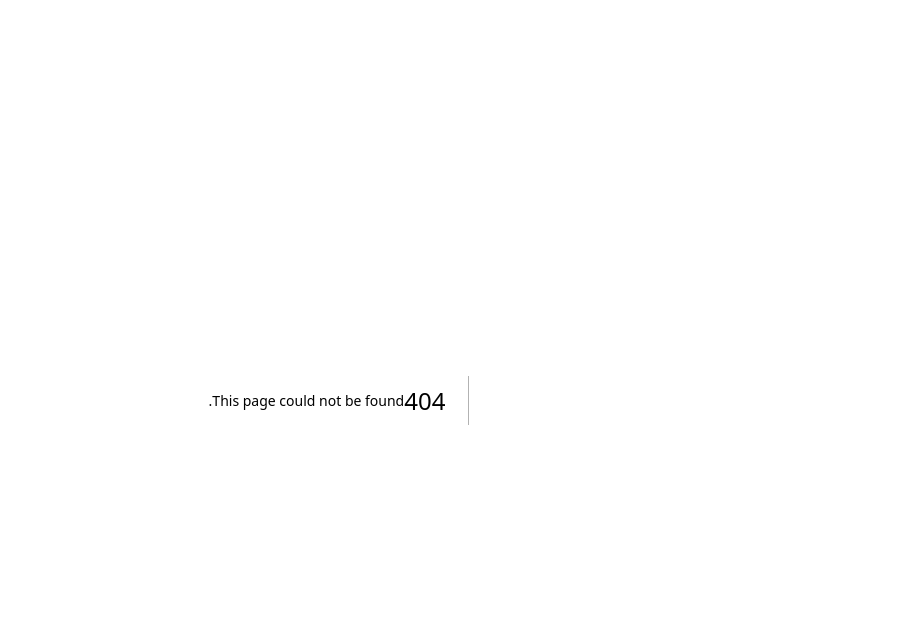
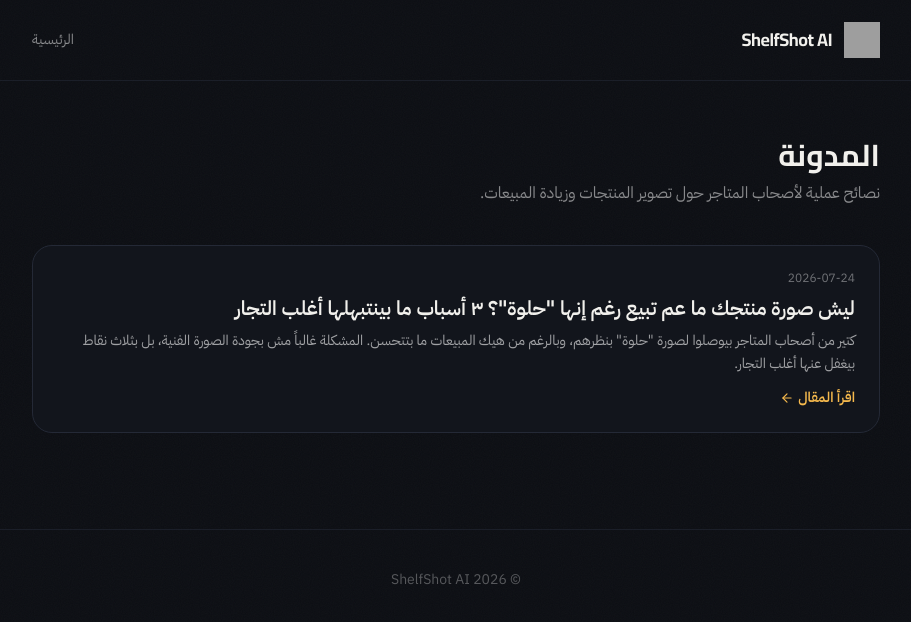
Before and after one commit to dreamtest45-cpu/Lensai-saas, a Next.js app: page /blog in a window 1280 px wide. Before the commit this address had no page. Shown: the top 622 px of the page, without its empty margins (333-1244 px from the left). Built offline with nearby package versions, Linux system fonts and the light colour scheme; grey boxes are pictures that could not be loaded.

Commit message:
Create BlogIndexPage with navigation and posts

```diff
--- /dev/null
+++ b/app/blog/page.tsx
@@ -0,0 +1,55 @@
+import Link from "next/link";
+import { ArrowLeft } from "lucide-react";
+import { BLOG_POSTS } from "@/lib/blog-posts";
+
+export const metadata = {
+  title: "المدونة | ShelfShot AI",
+  description: "مقالات ونصائح عملية لأصحاب المتاجر حول تصوير المنتجات وزيادة المبيعات.",
+};
+
+export default function BlogIndexPage() {
+  return (
+    <div className="min-h-screen grain">
+      <nav className="border-b border-line/60">
+        <div className="container mx-auto max-w-4xl px-6 h-20 flex items-center justify-between">
+          <Link href="/" className="flex items-center gap-3">
+            <img src="/icon.png" alt="ShelfShot AI" className="w-9 h-9" />
+            <span className="font-display font-bold text-lg tracking-tight">ShelfShot AI</span>
+          </Link>
+          <Link href="/" className="text-sm text-white/50 hover:text-white flex items-center gap-1">
+            الرئيسية
+          </Link>
+        </div>
+      </nav>
+
+      <main className="container mx-auto max-w-4xl px-6 py-14">
+        <h1 className="font-display font-bold text-3xl mb-2">المدونة</h1>
+        <p className="text-white/50 mb-10">نصائح عملية لأصحاب المتاجر حول تصوير المنتجات وزيادة المبيعات.</p>
+
+        <div className="space-y-6">
+          {BLOG_POSTS.map((post) => (
+            <Link
+              key={post.slug}
+              href={`/blog/${post.slug}`}
+              className="block bg-panel border border-line rounded-xl2 p-6 hover:border-amber-500/40 transition-colors"
+            >
+              <p className="text-xs text-white/40 mb-2">{post.date}</p>
+              <h2 className="font-bold text-xl mb-2">{post.title}</h2>
+              <p className="text-white/60 text-sm leading-relaxed mb-3">{post.excerpt}</p>
+              <span className="text-amber-400 text-sm font-semibold flex items-center gap-1">
+                اقرأ المقال
+                <ArrowLeft size={14} />
+              </span>
+            </Link>
+          ))}
+        </div>
+      </main>
+
+      <footer className="border-t border-line/60 py-10 mt-10">
+        <div className="container mx-auto max-w-4xl px-6 text-sm text-white/30 text-center">
+          © {new Date().getFullYear()} ShelfShot AI
+        </div>
+      </footer>
+    </div>
+  );
+}
```
